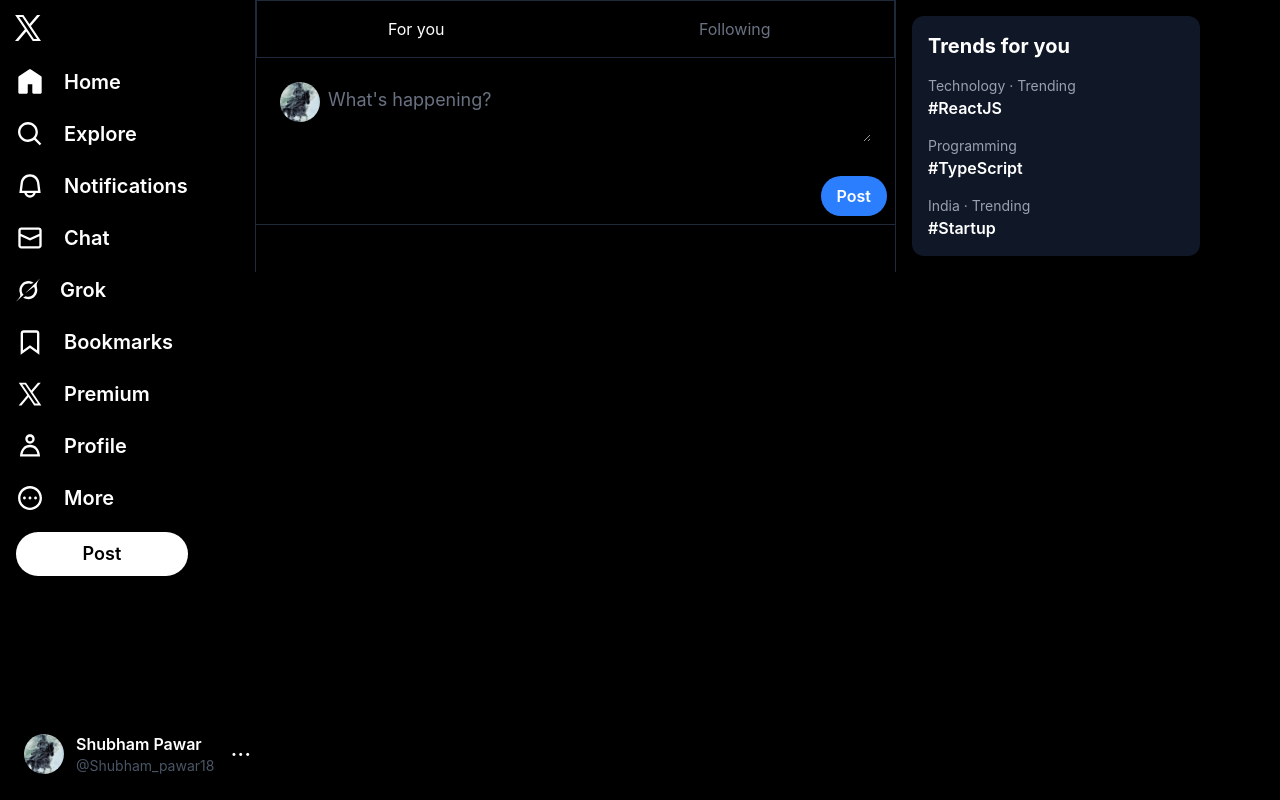
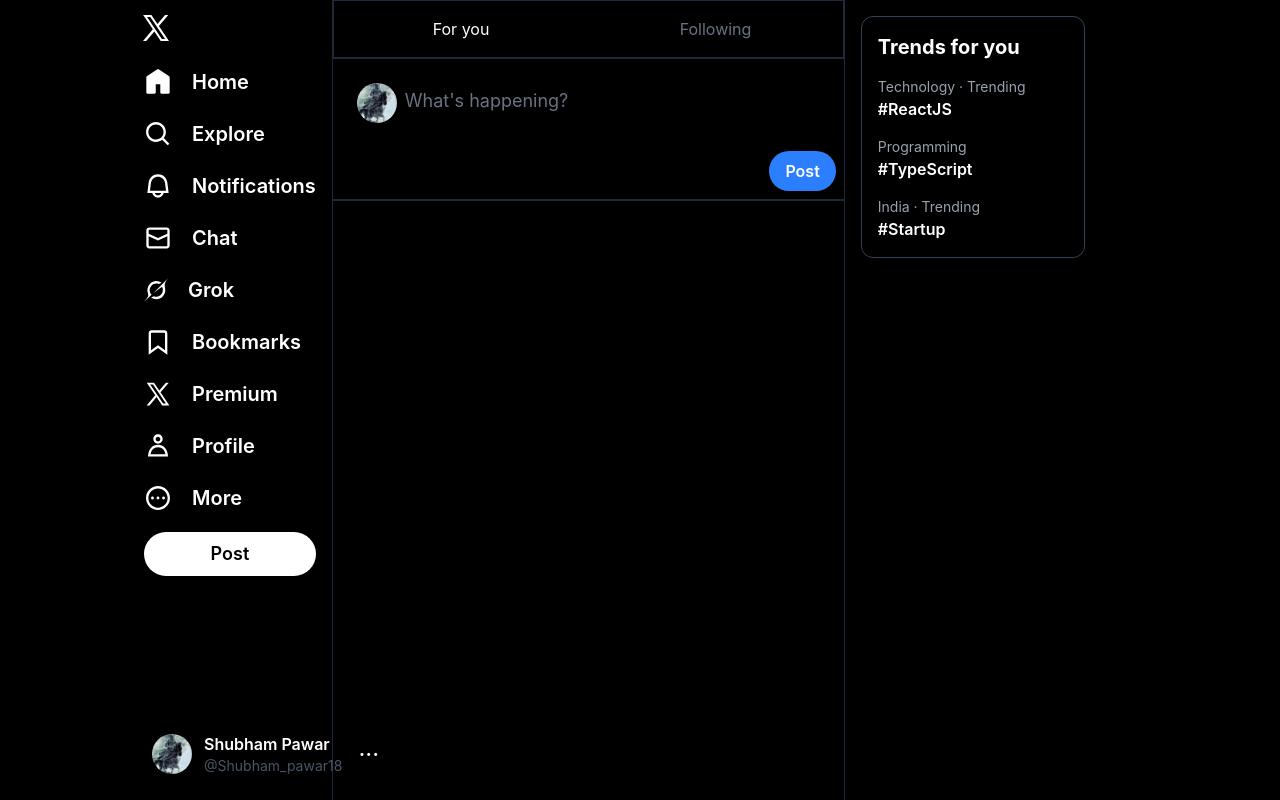
Before and after one commit to shubham-pawar17/X, a React (Vite) app: page / in a window 1280 px wide. Built offline with nearby package versions, Linux system fonts and the light colour scheme.

Commit message:
made changes in trending card and in mainlayout

```diff
--- a/src/components/CreatePost.tsx
+++ b/src/components/CreatePost.tsx
@@ -16,11 +16,11 @@
     }
 
     return (
-        <div className=" border-b border-gray-800 p-2">
+        <div className=" border-t border-b-2 border-gray-800 p-2">
             <div className="flex p-4 gap-2">
                 <img src="../../hero.png" className="w-10 h-10 rounded-full object-cover" />
                 <div className="flex-1">
-                    <textarea
+                    <input
                         placeholder="What's happening?"
                         value={content}
                         onChange={(e) => setContent(e.target.value)}
--- a/src/components/TrendingCard.tsx
+++ b/src/components/TrendingCard.tsx
@@ -1,6 +1,6 @@
 function TrendingCard() {
   return (
-    <div className="bg-gray-900 p-4 rounded-xl">
+    <div className="border-[0.5px] border-gray-700 p-4 rounded-xl">
       <h2 className="text-xl font-bold mb-4">Trends for you</h2>
 
       <div className="space-y-4">
--- a/src/layout/MainLayout.tsx
+++ b/src/layout/MainLayout.tsx
@@ -8,7 +8,7 @@
 function MainLayout({ children }: Props) {
   return (
     <div className="bg-black text-white min-h-screen">
-      <div className="max-w-7xl mx-auto flex  border-gray-800">
+      <div className="max-w-full px-32 min-h-screen mx-auto flex  border-gray-800">
 
         {/* Left Sidebar */}
         <div className="w-1/5 border-r border-gray-800">
```
